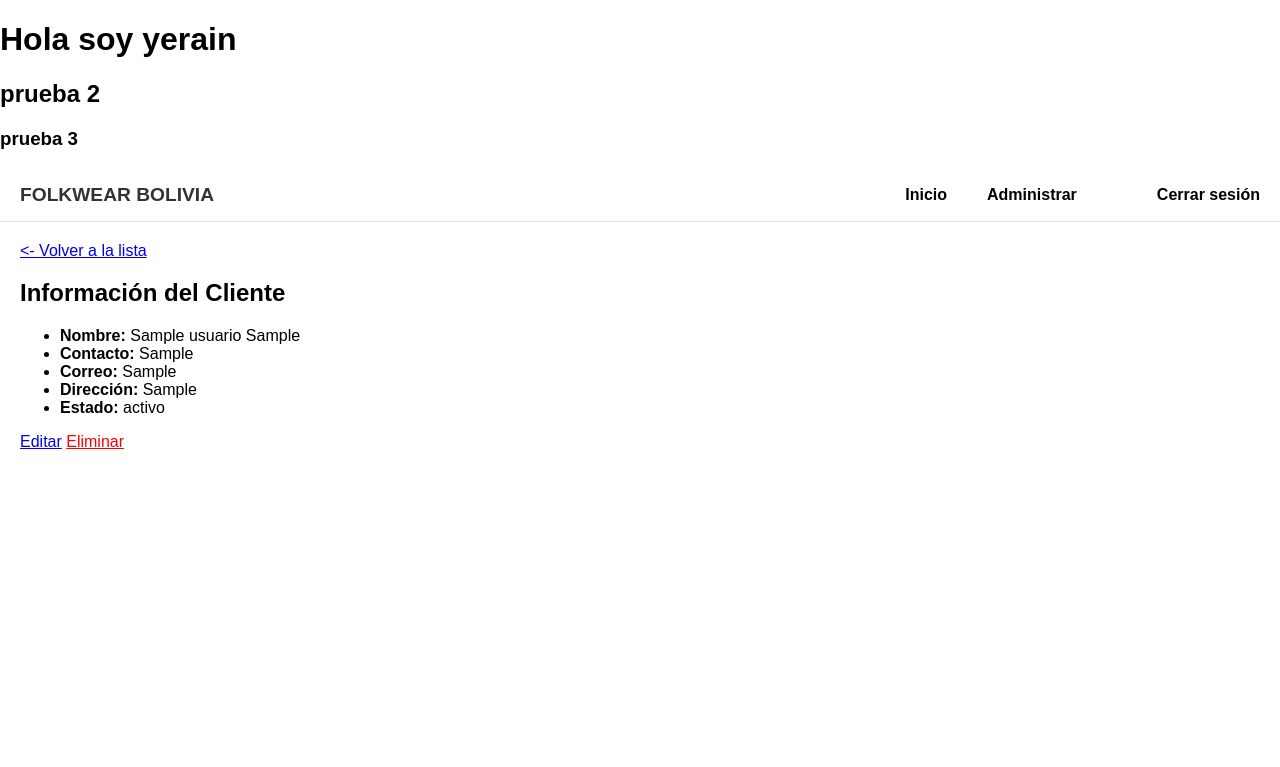
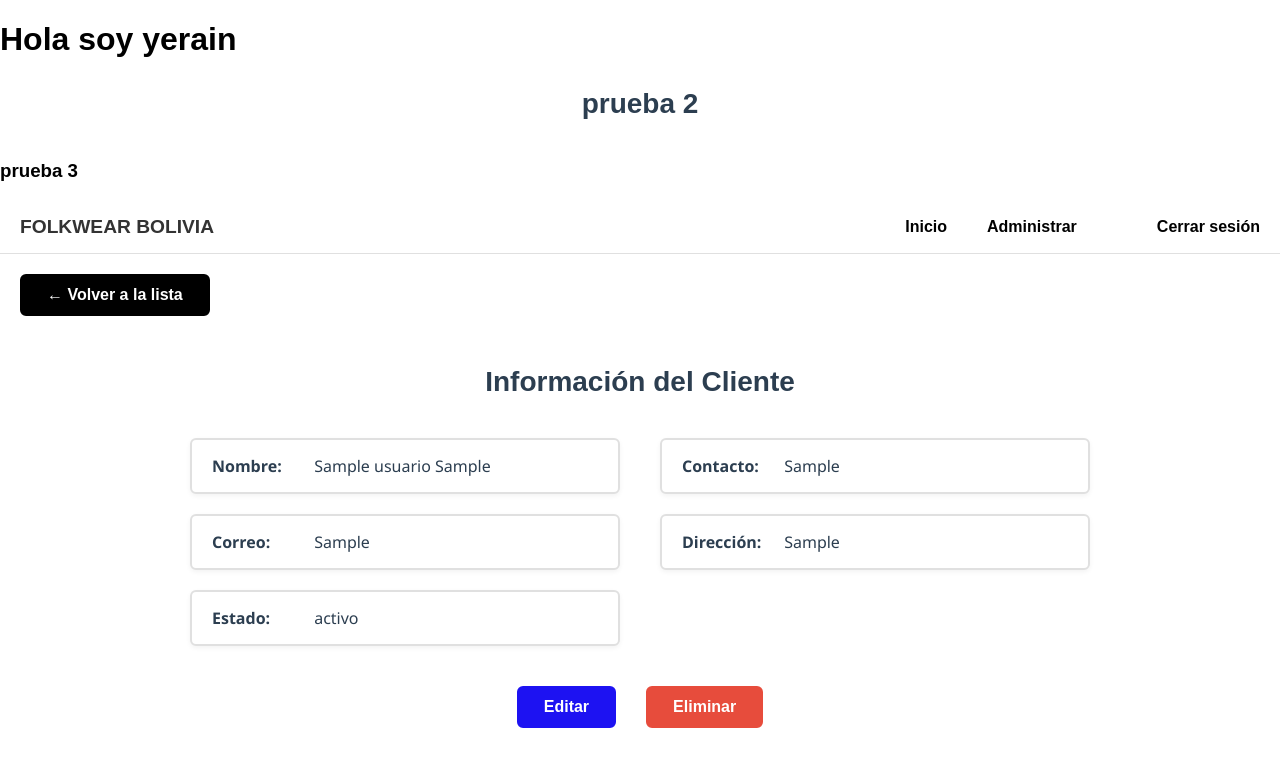
Before and after one commit to Dante1128/Trajes-Folkloricos-3d, a Django app: page /informacion_cliente/1/ in a window 1280 px wide. Shown: the top 767 px of the page. Run offline with Django 5.2, Linux system fonts and the light colour scheme; tables that the repository leaves empty hold one stand-in row (values such as "Sample post").

Commit message:
modulo_clientes

```diff
--- /dev/null
+++ b/proyecto_software_trajes/cuenta/static/css/informacion_cliente.css
@@ -0,0 +1,112 @@
+/* Contenedor principal para centrar y limitar ancho */
+ul {
+    max-width: 900px;
+    margin: 0 auto 40px auto;
+    padding: 0;
+    list-style: none;
+    display: grid;
+    grid-template-columns: 1fr 1fr; /* dos columnas */
+    column-gap: 40px;
+    row-gap: 20px;
+    font-family: 'Segoe UI', Arial, sans-serif;
+    color: #2c3e50;
+    font-size: 16px;
+    background: transparent; /* si quieres mantener transparencia */
+}
+
+/* Cada item con borde, padding y bordes redondeados */
+ul li {
+    background: #fff;
+    padding: 15px 20px;
+    border: 2px solid #e0e0e0;
+    border-radius: 6px;
+    box-shadow: 0 2px 5px rgba(0,0,0,0.05);
+}
+
+/* Para los labels en negrita */
+ul li strong {
+    font-weight: 600;
+    margin-right: 8px;
+    display: inline-block;
+    width: 90px;
+}
+
+/* Título centrado igual que en form */
+h2 {
+    max-width: 900px;
+    margin: 30px auto 40px auto;
+    text-align: center;
+    font-size: 28px;
+    color: #2c3e50;
+    font-weight: 600;
+}
+
+/* Botón volver a la lista - estilo botón negro con texto blanco */
+a.volver-lista {
+    display: inline-block;
+    margin: 0 0 20px 0;
+    background-color: #000000;
+    color: #FFFFFF;
+    text-decoration: none;
+    font-weight: 600;
+    padding: 10px 25px;
+    border-radius: 6px;
+    border: 2px solid #000000;
+    white-space: nowrap;
+    transition: background-color 0.3s, border-color 0.3s;
+}
+
+/* Mantener color en hover (opcional) */
+a.volver-lista:hover {
+    background-color: #000000;
+    color: #FFFFFF;
+    border-color: #000000;
+}
+
+/* Contenedor de acciones centrado y con espacio entre botones */
+.actions {
+    max-width: 900px;
+    margin: 30px auto 0 auto;
+    display: flex;
+    justify-content: center;
+    gap: 30px;
+    align-items: center;
+}
+
+/* Estilos comunes para ambos botones */
+.actions a {
+    font-weight: 600;
+    cursor: pointer;
+    text-decoration: none;
+    padding: 10px 25px;
+    border-radius: 6px;
+    border: 2px solid transparent;
+    white-space: nowrap;
+    transition: background-color 0.3s, border-color 0.3s, color 0.3s;
+}
+
+/* Botón Editar: fondo azul, texto blanco */
+.actions a.editar {
+    background-color: #1D12F2;
+    color: #FFFFFF;
+    border-color: #1D12F2;
+}
+
+.actions a.editar:hover {
+    background-color: #1a10d7; /* un poco más oscuro para hover */
+    border-color: #1a10d7;
+    color: #FFFFFF;
+}
+
+/* Botón Eliminar: fondo rojo, texto blanco */
+.actions a.eliminar {
+    background-color: #e74c3c;
+    color: #FFFFFF;
+    border-color: #e74c3c;
+}
+
+.actions a.eliminar:hover {
+    background-color: #cf3e31; /* un poco más oscuro para hover */
+    border-color: #cf3e31;
+    color: #FFFFFF;
+}
--- a/proyecto_software_trajes/cuenta/templates/cliente/crear_cliente.html
+++ b/proyecto_software_trajes/cuenta/templates/cliente/crear_cliente.html
@@ -1,5 +1,9 @@
 {% extends 'base.html' %}
+{% load static %}
+
 {% block content %}
+
+<link rel="stylesheet" href="{% static 'css/crear_cliente.css' %}">
 <h2>Formulario de Cliente</h2>
 
 <form method="post">
--- a/proyecto_software_trajes/cuenta/templates/cliente/editar_cliente.html
+++ b/proyecto_software_trajes/cuenta/templates/cliente/editar_cliente.html
@@ -1,6 +1,9 @@
 {% extends 'base.html' %}
+{% load static %}
 
 {% block content %}
+
+<link rel="stylesheet" href="{% static 'css/editar_cliente.css' %}">
 <h2>Editar Cliente: {{ Usuarios.nombre }}</h2>
 <form method="post">
     {% csrf_token %}
--- a/proyecto_software_trajes/cuenta/templates/cliente/informacion_cliente.html
+++ b/proyecto_software_trajes/cuenta/templates/cliente/informacion_cliente.html
@@ -1,6 +1,10 @@
 {% extends 'base.html' %}
+{% load static %}
+
 {% block content %}
-<a href="{% url 'clientes' %}"> <- Volver a la lista</a>
+
+<link rel="stylesheet" href="{% static 'css/informacion_cliente.css' %}">
+<a href="{% url 'clientes' %}" class="volver-lista">← Volver a la lista</a>
 <h2>Información del Cliente</h2>
 <ul>
     <li><strong>Nombre:</strong> {{ cliente.nombre }} {{ cliente.apellido }}</li>
@@ -8,10 +12,11 @@
     <li><strong>Correo:</strong> {{ cliente.correo }}</li>
     <li><strong>Dirección:</strong> {{ cliente.direccion }}</li>
     <li><strong>Estado:</strong> {{ cliente.estado }}</li>
-
 </ul>
 
+<div class="actions">
+    <a href="{% url 'editar_cliente' cliente.id %}" class="editar">Editar</a>
+    <a href="{% url 'eliminar_cliente' cliente.id %}" onclick="return confirm('¿Estás seguro de que quieres eliminar este cliente?');" class="eliminar">Eliminar</a>
+</div>
 
-<a href="{% url 'editar_cliente' cliente.id %}" style="color: blue;">Editar</a>
-<a href="{% url 'eliminar_cliente' cliente.id %}" onclick="return confirm('¿Estás seguro de que quieres eliminar este cliente?');" style="color: red;">Eliminar</a>
 {% endblock %}
```
Also changed, not shown: proyecto_software_trajes/cuenta/static/css/clientes.css (added, +115 -0 lines), proyecto_software_trajes/cuenta/static/css/crear_cliente.css (added, +134 -0 lines), proyecto_software_trajes/cuenta/static/css/editar_cliente.css (added, +146 -0 lines), proyecto_software_trajes/cuenta/templates/cliente/clientes.html (+6 -3 lines).
